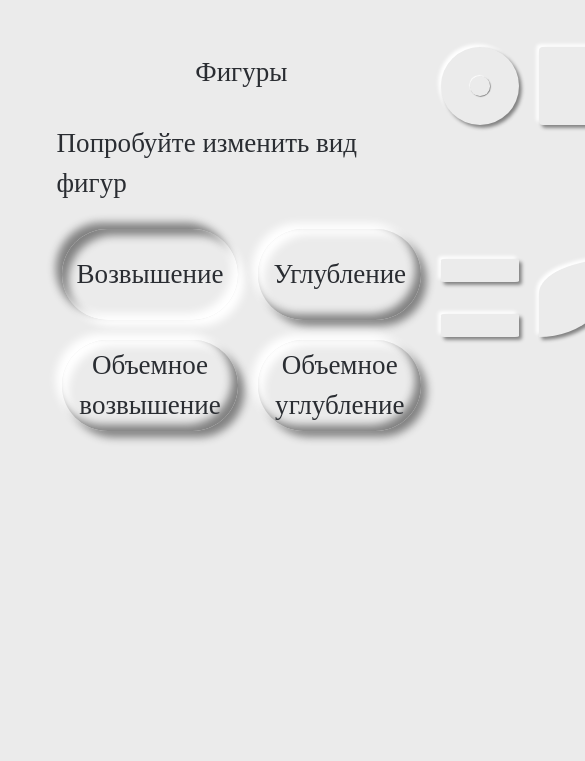
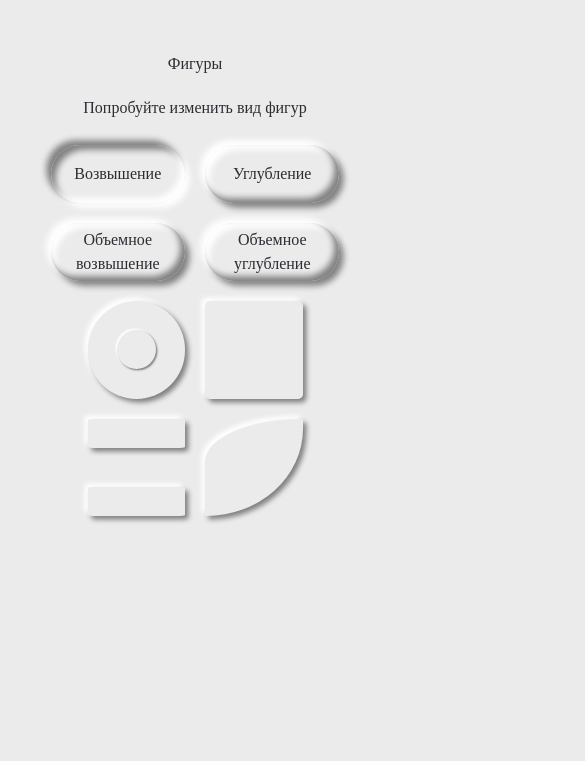
Before and after one commit to The-Best-Frontend-Developer/Neumorphism, a website: page index.html in a window 390 px wide. Shown: the part 83-844 px from the top of the page, 585 px wide, since content can reach past the window. Drawn offline with Linux system fonts and the light colour scheme.

Commit message:
Адаптив

```diff
--- a/styles.css
+++ b/styles.css
@@ -80,6 +80,7 @@ header {
     display: flex;
     justify-content: space-between;
     align-items: center;
+    gap: 20px;
     min-width: 80vw;
     height: 100%;
 }
@@ -140,7 +141,7 @@ header {
     flex-direction: column;
     justify-content: center;
     align-items: center;
-    gap: 20px;
+    gap: 10px;
 }
 
 .figures-control {
@@ -186,7 +187,7 @@ header {
 }
 
 .circle-in-circle {
-    width: 5vw;
+    width: 25%;
     aspect-ratio: 1;
     border-radius: 50%;
 }
@@ -209,3 +210,24 @@ header {
     height: 30%;
     border-radius: 5%;
 }
+
+@media (max-width: 950px) {
+    * {
+        font-size: 1rem;
+    }
+}
+
+@media (max-width: 700px) {
+    .section1-group {
+        flex-direction: column;
+        align-items: center;
+    }
+
+    .figure, .rectangles {
+        width: 25vw;
+    }
+
+    .circle-in-circle {
+        width: 40%;
+    }
+}
```
